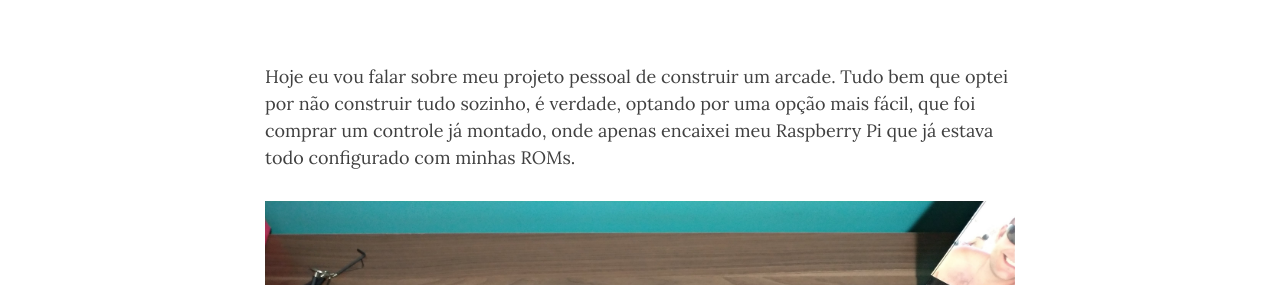
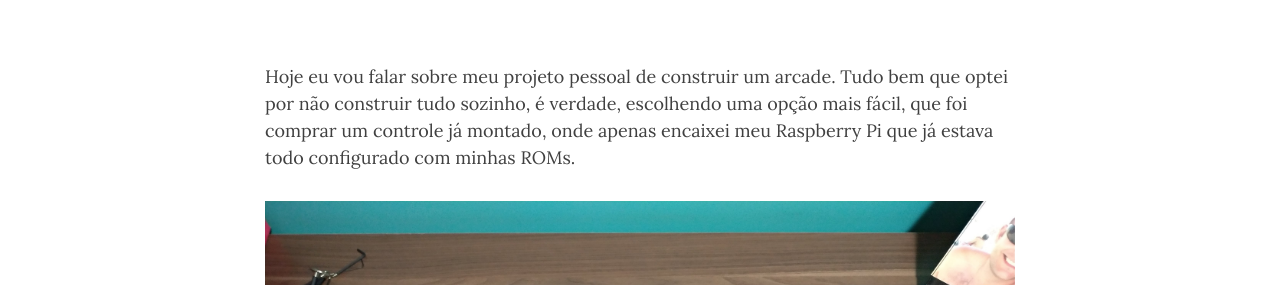
Before and after one commit to PRElias/paulorobertoelias.com.br, a Jekyll site: the page built from _posts/2019-04-16-bartop.md, in a window 1280 px wide and 900 px high, scrolled down 344 px. Shown: the part 195-480 px from the top of the window. Built offline with Jekyll 4.4.1, drawn with Linux system fonts in a browser that asks for light colours; nearby versions of some CDN libraries; comment, search, counter and statistics services are not loaded.

Commit message:
revisão

```diff
--- a/_posts/2019-04-16-bartop.md
+++ b/_posts/2019-04-16-bartop.md
@@ -9,7 +9,7 @@ tags: [emuladores, dicas]
 published: true
 ---
 
-Hoje eu vou falar sobre meu projeto pessoal de construir um arcade. Tudo bem que optei por não construir tudo sozinho, é verdade, optando por uma opção mais fácil, que foi comprar um controle já montado, onde apenas encaixei meu Raspberry Pi que já estava todo configurado com minhas ROMs.
+Hoje eu vou falar sobre meu projeto pessoal de construir um arcade. Tudo bem que optei por não construir tudo sozinho, é verdade, escolhendo uma opção mais fácil, que foi comprar um controle já montado, onde apenas encaixei meu Raspberry Pi que já estava todo configurado com minhas ROMs.
 
 ![image](../img/bartop1.jpg){: .align-center}
 
```
